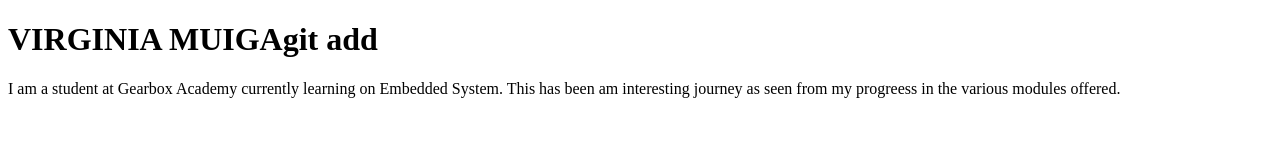
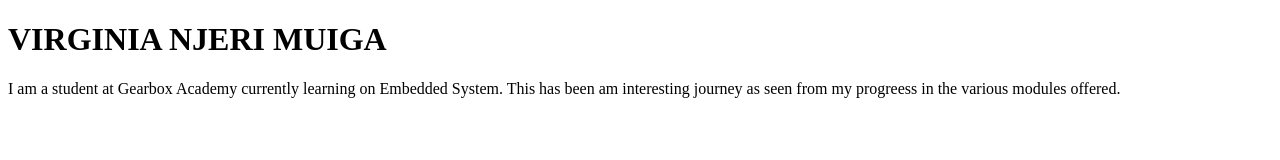
Before and after one commit to virginianjeri20/Documentation, a plain HTML site: page index.html in a window 1280 px wide. Drawn offline with Linux system fonts and the light colour scheme.

Commit message:
Modified Index.html

```diff
--- a/index.html
+++ b/index.html
@@ -5,7 +5,7 @@
 </head>
 <body>
 
-<h1>VIRGINIA MUIGAgit add</h1>
+<h1>VIRGINIA NJERI MUIGA</h1>
 <p>I am a student at Gearbox Academy currently learning on Embedded System. This has been am interesting journey as seen from my progreess in the various modules offered.</p>
 
 </body>
```
